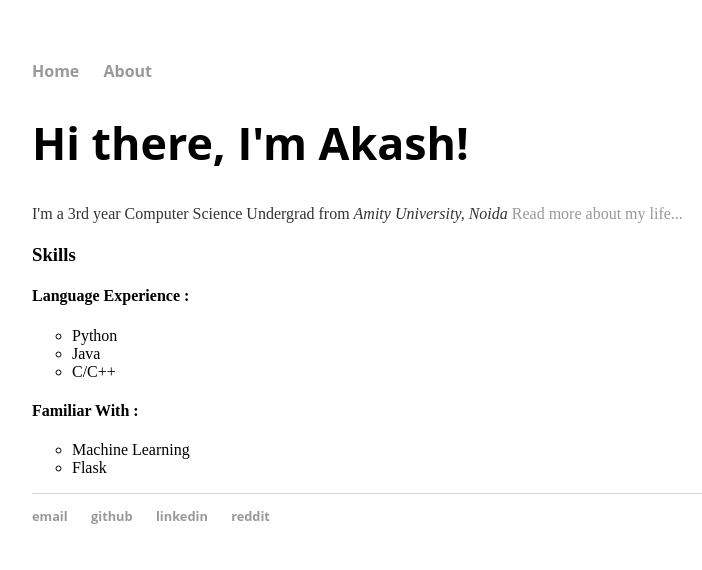
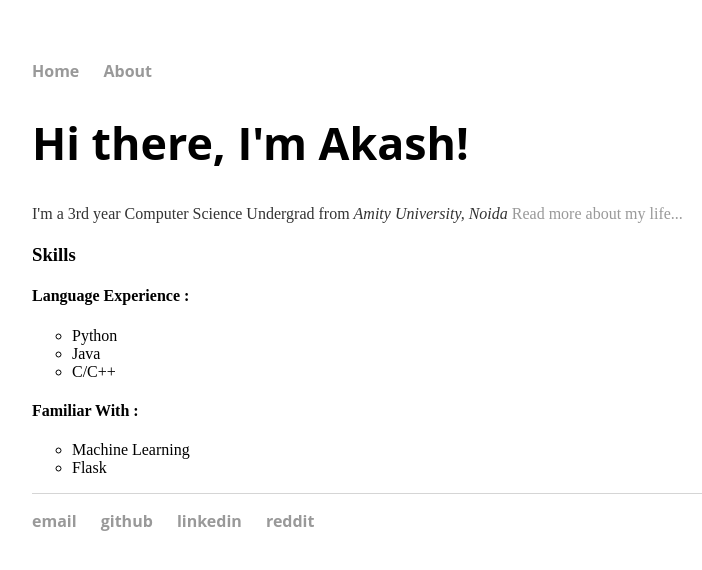
Before and after one commit to thisis-akash/thisis-akash.github.io, a Jekyll site: the page built from index.html, in a window 1280 px wide. Shown: the top 570 px of the page, without its empty margins (160-862 px from the left). Built offline with Jekyll 4.4.1, drawn with Linux system fonts in a browser that asks for light colours.

Commit message:
Update main.css

```diff
--- a/css/main.css
+++ b/css/main.css
@@ -30,7 +30,7 @@ p {
 }
 footer {
     border-top: 1px solid #d5d5d5;
-    font-size: .8em;
+    font-size: 1em;
 }
 
 ul.posts {
```
